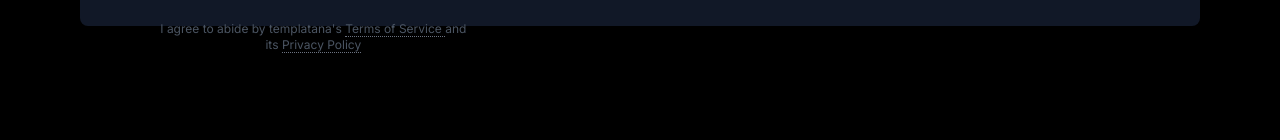
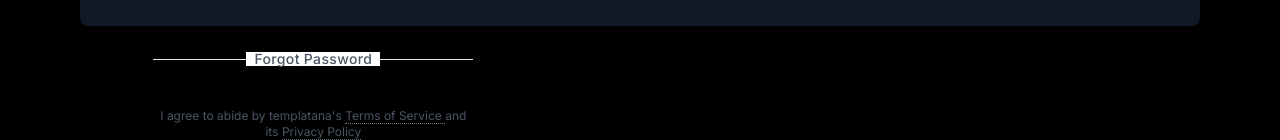
Before and after one commit to pranavupadhyay123/Website_for_Doer, a plain HTML site: page login/index.html in a window 1280 px wide. Shown: the part 694-834 px from the top of the page. Before the commit the page ends 800 px from the top, so only its background shows below. Drawn offline with nearby package versions, Linux system fonts and the light colour scheme.

Commit message:
hacktoberfest contribution

```diff
--- a/login/index.html
+++ b/login/index.html
@@ -62,6 +62,7 @@
             </button>
           </div>
 
+
           <div class="my-12 border-b text-center">
             <div
               class="leading-none px-2 inline-block text-sm text-gray-600 tracking-wide font-medium bg-white transform translate-y-1/2">
@@ -86,6 +87,12 @@
               </svg>
               <span class="ml-3"> Sign Up </span>
             </button>
+            <div class="my-12 border-b text-center">
+              <div
+                class="leading-none px-2 inline-block text-sm text-gray-600 tracking-wide font-medium bg-white transform translate-y-1/2">
+                Forgot Password
+              </div>
+            </div>
             <p class="mt-6 text-xs text-gray-600 text-center">
               I agree to abide by templatana's
               <a href="#" class="border-b border-gray-500 border-dotted">
```
